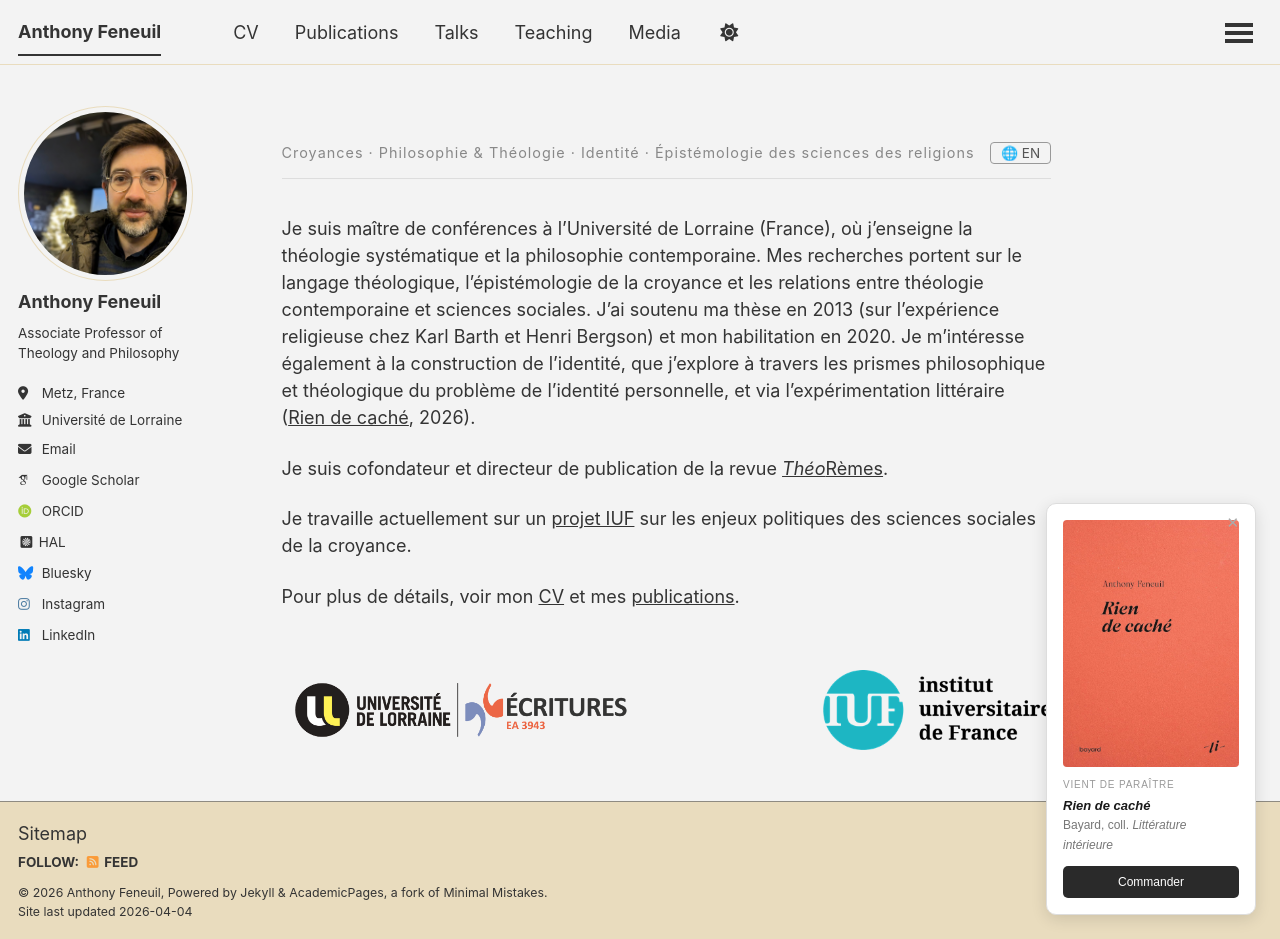
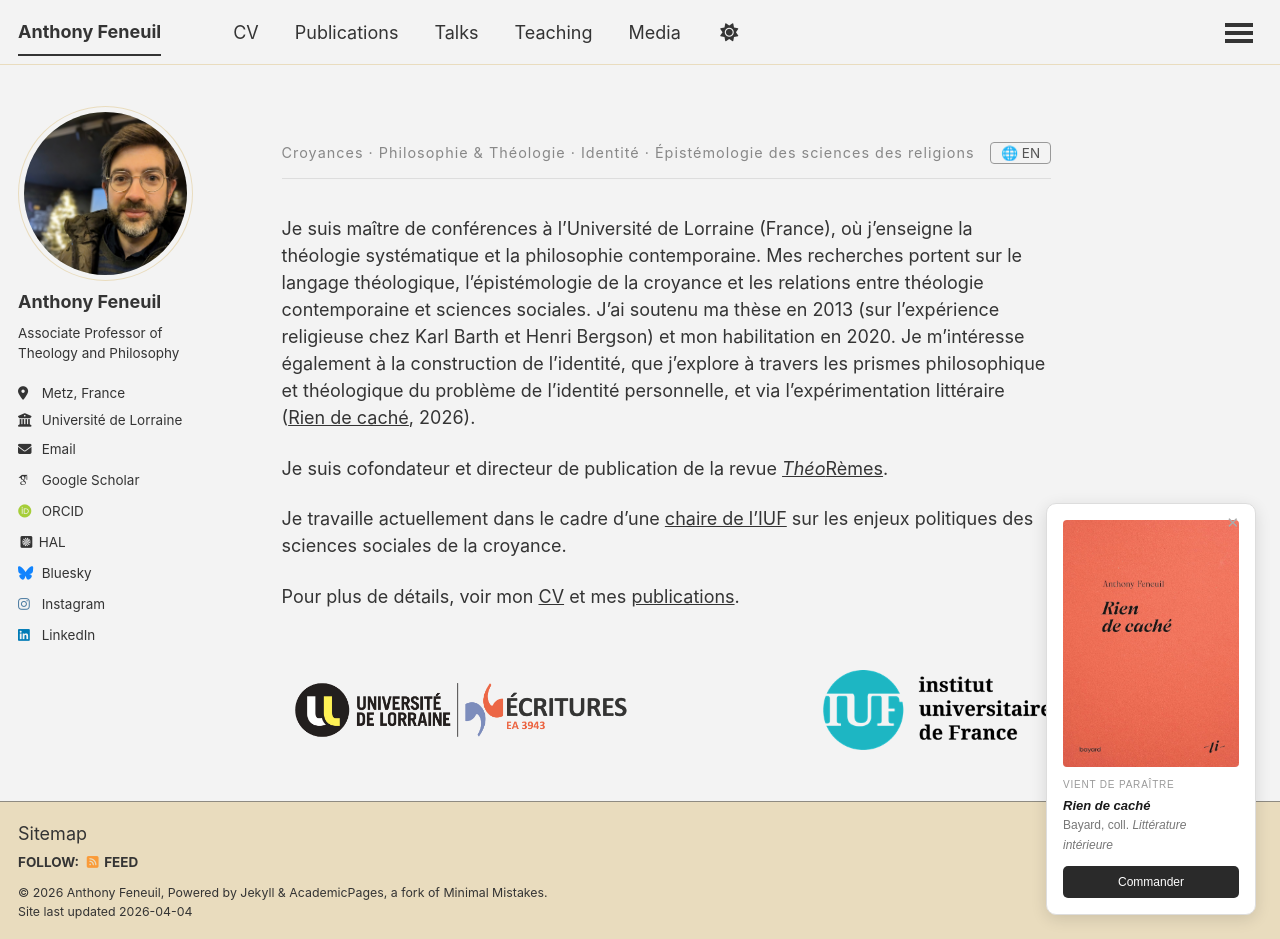
Before and after one commit to anfnl/anfnl.github.io, a Jekyll site: the page built from _pages/about.md, in a window 1280 px wide and 939 px high. Built offline with Jekyll 4.4.1, drawn with Linux system fonts in a browser that asks for light colours; some web fonts are replaced; a script that is not in the unit is left out.

Commit message:
Update about.md

```diff
--- a/_pages/about.md
+++ b/_pages/about.md
@@ -35,7 +35,7 @@ Mes recherches portent sur le langage théologique, l'épistémologie de la croy
 
 Je suis cofondateur et directeur de publication de la revue [*Théo*Rèmes](https://journals.openedition.org/theoremes/).
 
-Je travaille actuellement sur un [projet IUF](https://www.iufrance.fr/les-membres-de-liuf/membre/2850-anthony-feneuil.html) sur les enjeux politiques des sciences sociales de la croyance.
+Je travaille actuellement dans le cadre d'une [chaire de l'IUF](https://www.iufrance.fr/les-membres-de-liuf/membre/2850-anthony-feneuil.html) sur les enjeux politiques des sciences sociales de la croyance.
 
 Pour plus de détails, voir mon [CV](cv/) et mes [publications](publications/).
 
```
Also changed, not shown: other parts of _pages/about.md (+1 -1 lines).
